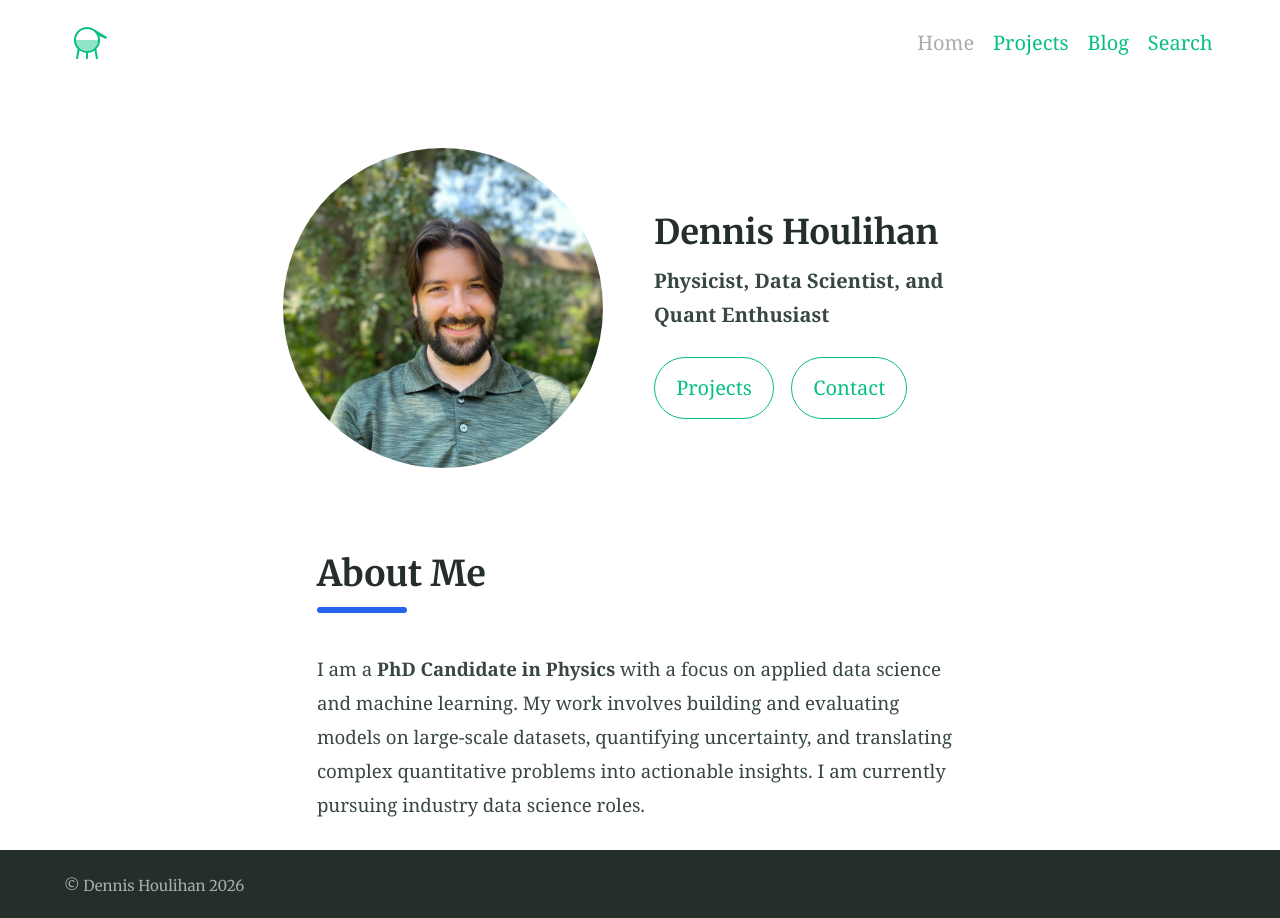
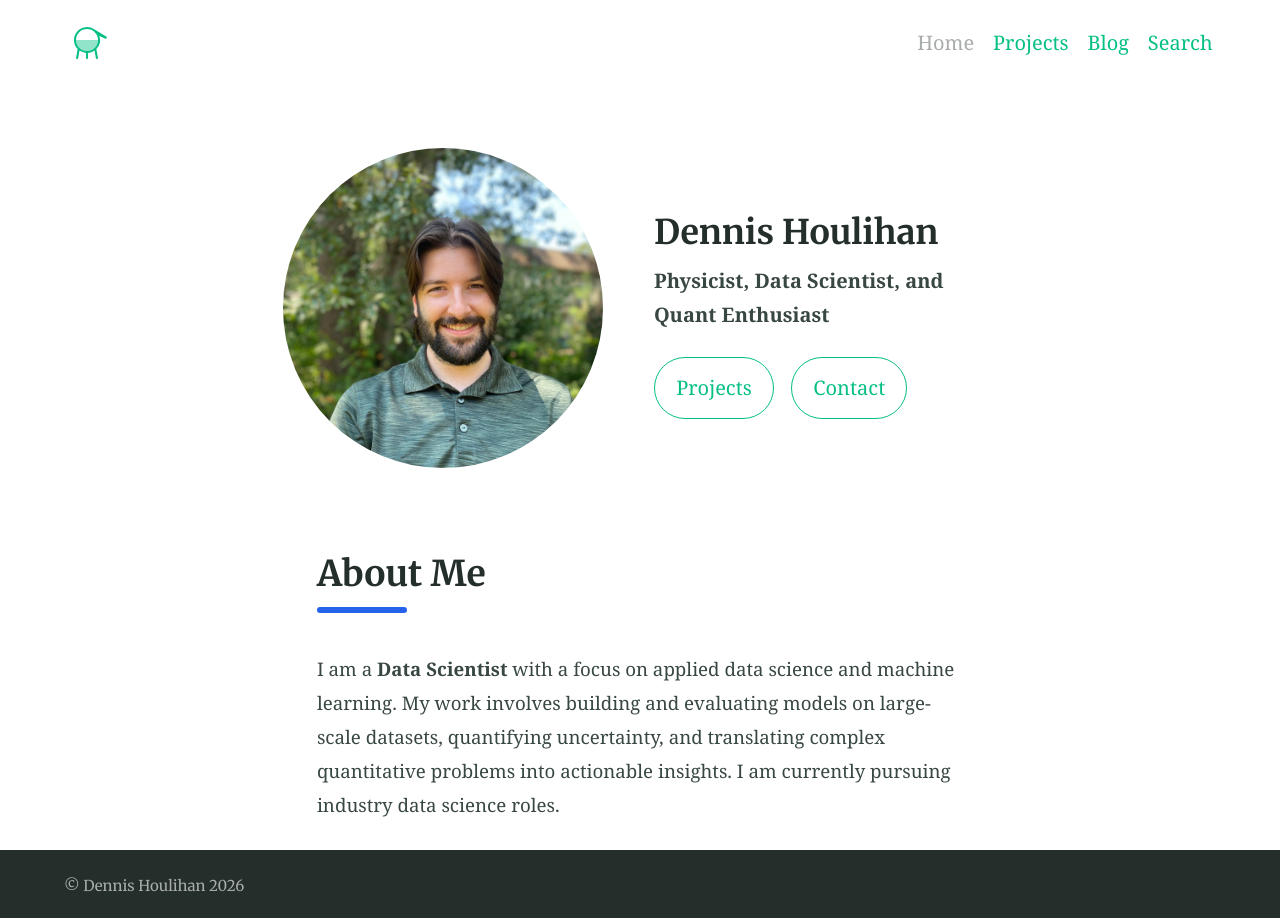
Before and after one commit to DJHoulihan/DJHoulihan.github.io, a Jekyll site: the page built from index.md, in a window 1280 px wide. Built offline with Jekyll 4.4.1, drawn with Linux system fonts in a browser that asks for light colours.

Commit message:
Update index.md

```diff
--- a/index.md
+++ b/index.md
@@ -65,7 +65,7 @@ excerpt: null
   "></div>
 
   <p style="font-size:1.1rem; margin-bottom:0;">
-    I am a <strong>PhD Candidate in Physics</strong> with a focus on applied data science and machine learning.
+    I am a <strong>Data Scientist</strong> with a focus on applied data science and machine learning.
     My work involves building and evaluating models on large-scale datasets, quantifying uncertainty,
     and translating complex quantitative problems into actionable insights.
     I am currently pursuing industry data science roles.
```
